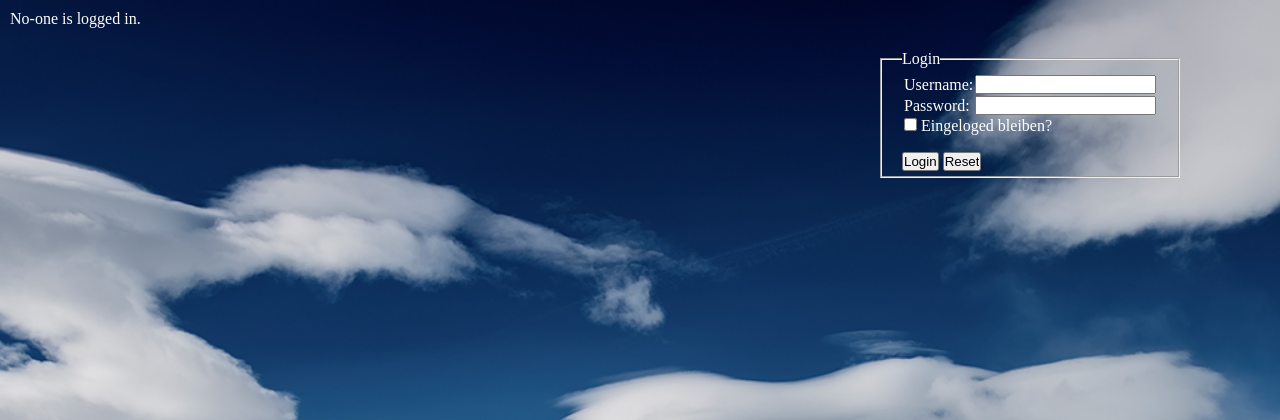
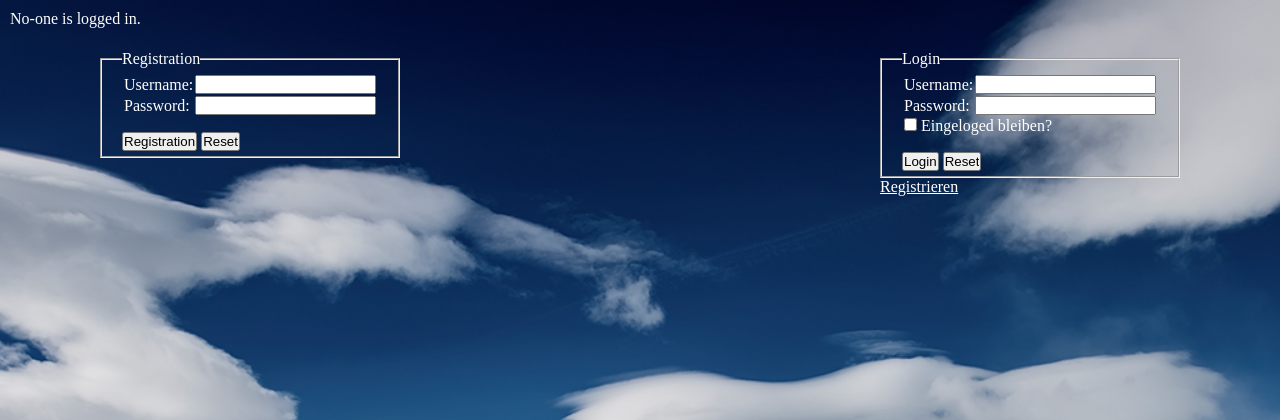
Before and after one commit to linda/Webtop, a PHP site: page /webtop.php?register in a window 1280 px wide. Shown: the top 420 px of the page. Run offline with PHP 8.4, Linux system fonts and the light colour scheme; some libraries are stand-ins or nearby versions.

Commit message:
added regitration page (html form only)

```diff
--- a/application.php
+++ b/application.php
@@ -171,7 +171,6 @@
 		if (photoDialog.open === '1'){
 			$( "#photoDialog" ).dialog( "open" );
 		}
-		alert (infoDialog.top);
 		$( "#infoDialog" ).parent().css({"left": infoDialog.left + "px", "top": infoDialog.top + "px"});
 		$( "#photoDialog" ).parent().css({"left": photoDialog.left + "px", "top": photoDialog.top + "px"});
 		$( "#boxbot" ).css({"left": boxbot.left + "px", "top": boxbot.top + "px"});
--- a/login.php
+++ b/login.php
@@ -54,6 +54,7 @@
 				<input type="reset" name="Zuruecksetzen"></p>
 			</fieldset>
 		</form>
+		<a href="webtop.php?register">Registrieren</a>
 	<?php
 		if ($_POST!=NULL){
 			$who = $_POST['username'];
--- /dev/null
+++ b/registration.php
@@ -0,0 +1,23 @@
+<html>
+<head></head>
+<body>
+	<form action="registration.php" method="post">
+		<fieldset>
+			<legend>Registration</legend>
+			<table>
+				<tr>
+					<td>Username:</td>
+					<td><input type="text" name="username"></td>
+				</tr>
+				<tr>
+					<td>Password:</td>
+					<td><input type="password" name="password"></td>
+				</tr>
+			</table>
+
+			<p><input type="submit" value="Registration">
+			<input type="reset" name="Reset"></p>
+		</fieldset>
+	</form>
+	<?php
+?>
--- a/webtop.php
+++ b/webtop.php
@@ -77,6 +77,20 @@
 
 </head>
 <body>
+	<!--
+		Registration form included on webtop page.
+		TODO: switch this to something more professional
+		(get method means the form reappears after login
+		if user uses the backbotton of the browser)
+	-->
+	<div id="register">
+	<?php
+		if(isset($_GET['register']))
+		{
+			include 'registration.php';
+		}
+	?>
+	</div>
 	<div id="login">
 		<?php
 			if($_SESSION==NULL){
--- a/webtopstyle.css
+++ b/webtopstyle.css
@@ -3,9 +3,7 @@ padding:0;
 margin:0;
 }
 
-
 .ui-menu { width: 150px; }
-
 
 body{
 	background-image: url(matterhorn_1024x768.jpg);
@@ -19,7 +17,6 @@ body{
 a {
 	color: white;
 }
-
 
 p#top{
 	padding: 10px;
@@ -50,6 +47,13 @@ div#login{
 	margin-top: 50px;
 	margin-right: 100px;
 	float: right;
+}
+
+div#register{
+	position:absolute;
+	width:300px;
+	margin-top: 50px;
+	margin-left: 100px;
 }
 
 fieldset{
@@ -93,7 +97,7 @@ div#tumbnails img {
 	width: 120px;
 }
 
-div#tumbnails ul{
+div#tumbnails ul li{
 	font-size: 0.5em;
 }
 
```
Also changed, not shown: photoapp.php (+2 -7 lines).
